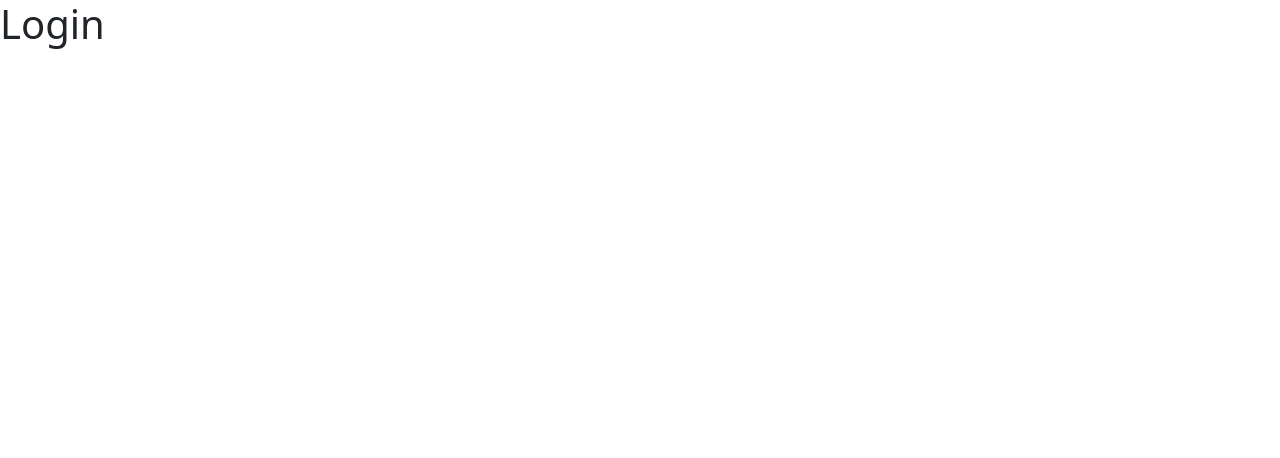
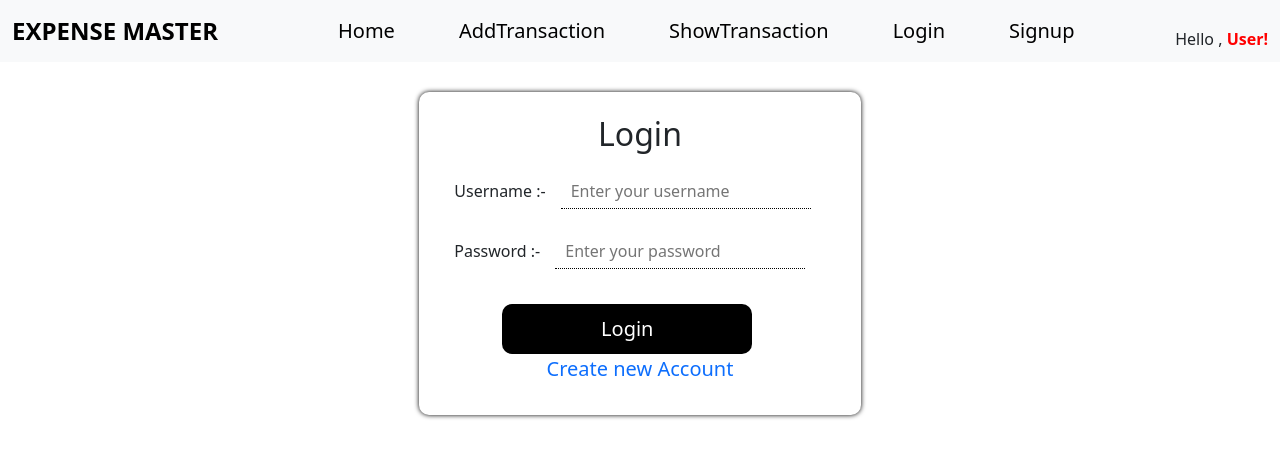
Before and after one commit to achaltelmasre/expense-master, a React (Create React App) app in the folder client/: page /login in a window 1280 px wide. Shown: the top 458 px of the page. Built offline with nearby package versions, Linux system fonts and the light colour scheme.

Commit message:
create login form

```diff
--- a/client/src/index.css
+++ b/client/src/index.css
@@ -42,11 +42,16 @@ body{
   border: none;
   border-radius: 10px;
   min-width: 250px;
-  padding: 10px 20px;
+  padding: 10px 10px;
   text-align: center;
-  /* color: white; */
+  color: white;
   font-size: 20px;
   margin-top: 15px;
 
+}
 
+.address-link{
+  font-size: 20px;
+  text-align: center;
+  text-decoration: none;
 }
--- a/client/src/views/Login/Login.css
+++ b/client/src/views/Login/Login.css
@@ -5,8 +5,3 @@
     background-color: rgb(255, 240, 23);;
     color: white;
  }
- .address-link{
-    font-size: 20px;
-    text-align: center;
-    text-decoration: none;
- }
--- a/client/src/views/Login/Login.js
+++ b/client/src/views/Login/Login.js
@@ -1,14 +1,83 @@
-import React from "react";
+import React, { useEffect, useState } from "react";
+import Navbar from "../../components/Navbar/Navbar";
+import './Login.css';
+import axios from "axios";
+import { Link } from "react-router-dom";
+
+function Login (){
+
+    const [username, setUsername] = useState('');
+    const [password, setPassword] = useState('');
+
+    const login = async () => {
+
+        const response = await axios.post("/api/login", {
+
+            username:username,
+            password:password
+        })
 
 
-function Login () {
+        alert(response?.data?.message);
 
+        if (response?.data?.success) {
+            localStorage.setItem("user", JSON.stringify(response?.data?.data));
+        }
+
+        if (response?.data?.success) {
+            alert(response?.data?.message);
+            window.location.href = "./";
+        }
+    }
+
+    useEffect(() => {
+        const storageUser = JSON.parse(localStorage.getItem("user") || '{}')
+
+        if (storageUser?.email) {
+            alert("You are already logged in!");
+            window.location.href = "/";
+        }
+
+    }, [])
 
     return(
-        <>
-           <h1>Login</h1>
-        </>
+
+        <div className="login">
+              <Navbar/>
+            <form className="main-container">
+                <h2 className="text-center p-2">Login</h2>
+
+                <div>
+            <lable htmlFor='username'>Username :-</lable>
+            <input type='username'
+              placeholder="Enter your username"
+              id='username' value={username}
+              className="input-form"
+              onChange={(e) => {setUsername(e.target.value)}}/>
+           </div>
+
+           <div>
+            <lable htmlFor='password'>Password :-</lable>
+            <input type='password'
+              placeholder="Enter your password"
+              id='password' value={password}
+              className="input-form"
+              onChange={(e) => {setPassword(e.target.value)}}/>
+           </div>
+
+           <button type="button" className="button ms-5 "
+              onClick={login}
+           > Login </button>
+
+          <p className="text-center">
+          <Link to="../signup" className="address-link" >Create new Account</Link>
+
+          </p>
+
+            </form>
+
+        </div>
     )
+}
 
-}
 export default Login
--- a/client/src/views/Signup/Signup.css
+++ b/client/src/views/Signup/Signup.css
@@ -8,7 +8,3 @@
    background-color: rgb(255, 240, 23);;
    color: white;
 }
-
-.address-link{
-    text-decoration: none;
-}
--- a/client/src/views/Signup/Signup.js
+++ b/client/src/views/Signup/Signup.js
@@ -27,7 +27,7 @@ function Signup() {
       return;
     }
 
-    const response = await axios.post("/signup", {
+    const response = await axios.post("/api/signup", {
       name: name,
       email: email,
       username: username,
```
